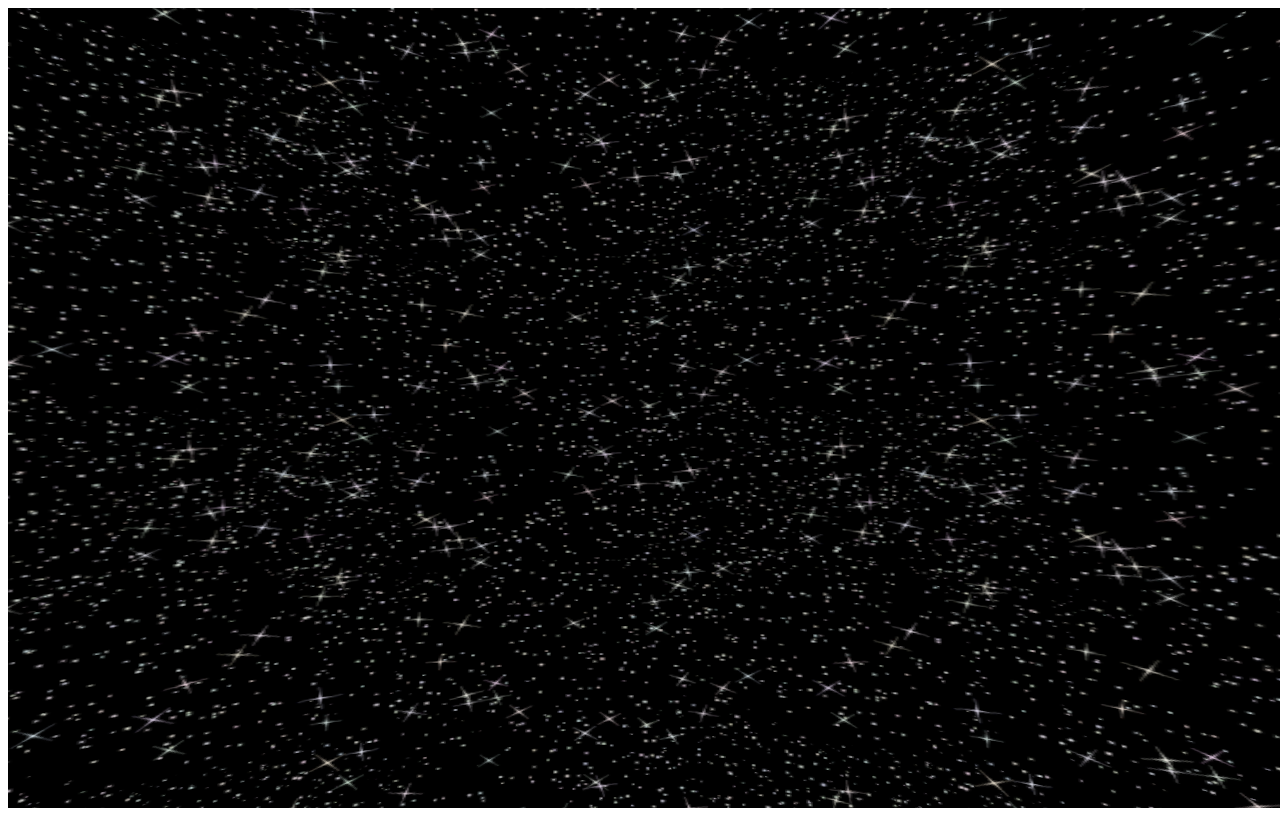
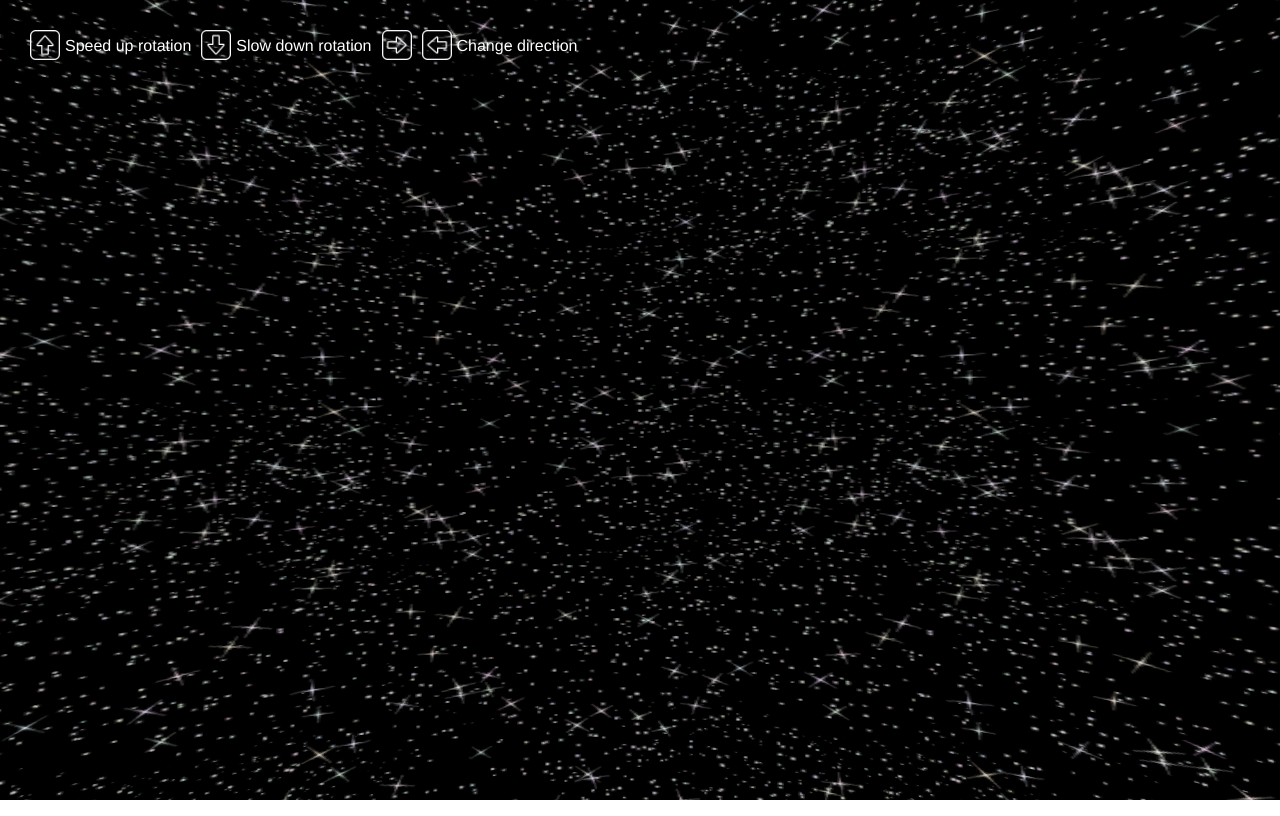
Before and after one commit to TuulikkiLaine/Three.js-demo, a plain HTML site: page index.html in a window 1280 px wide. Drawn offline with nearby package versions, Linux system fonts and the light colour scheme; animation ran at ten frames a second.

Commit message:
added controls

```diff
--- a/index.html
+++ b/index.html
@@ -6,5 +6,13 @@
   </head>
   <body>
     <script src="./main.js"></script>
+    <div class="icons">
+      <div><img src="./img/arrow-key.png" /><span>Speed up rotation</span></div>
+      <div>
+        <img src="./img/arrow-key.png" /><span>Slow down rotation</span>
+      </div>
+      <div><img src="./img/arrow-key.png" /></div>
+      <div><img src="./img/arrow-key.png" /><span>Change direction</span></div>
+    </div>
   </body>
 </html>
--- a/style.css
+++ b/style.css
@@ -0,0 +1,41 @@
+canvas {
+  position: fixed;
+  top: 0;
+  left: 0;
+}
+
+.icons {
+  z-index: 1000;
+  position: fixed;
+  top: 30px;
+  left: 30px;
+  color: #fff;
+  display: flex;
+  font-family: helvetica;
+}
+
+.icons > div {
+  margin-right: 10px;
+}
+
+.icons > div:nth-child(2) > img {
+  transform: rotate(180deg);
+}
+.icons > div:nth-child(3) > img {
+  transform: rotate(90deg);
+}
+.icons > div:nth-child(4) > img {
+  transform: rotate(270deg);
+}
+
+.icons > div > img {
+  width: 100%;
+  filter: brightness(0) invert(1);
+  width: 30px;
+}
+
+.icons > div > span {
+  transform: translateY(-50%);
+  margin-left: 5px;
+  display: inline-block;
+}
```
Also changed, not shown: img/arrow-key.png (added).
